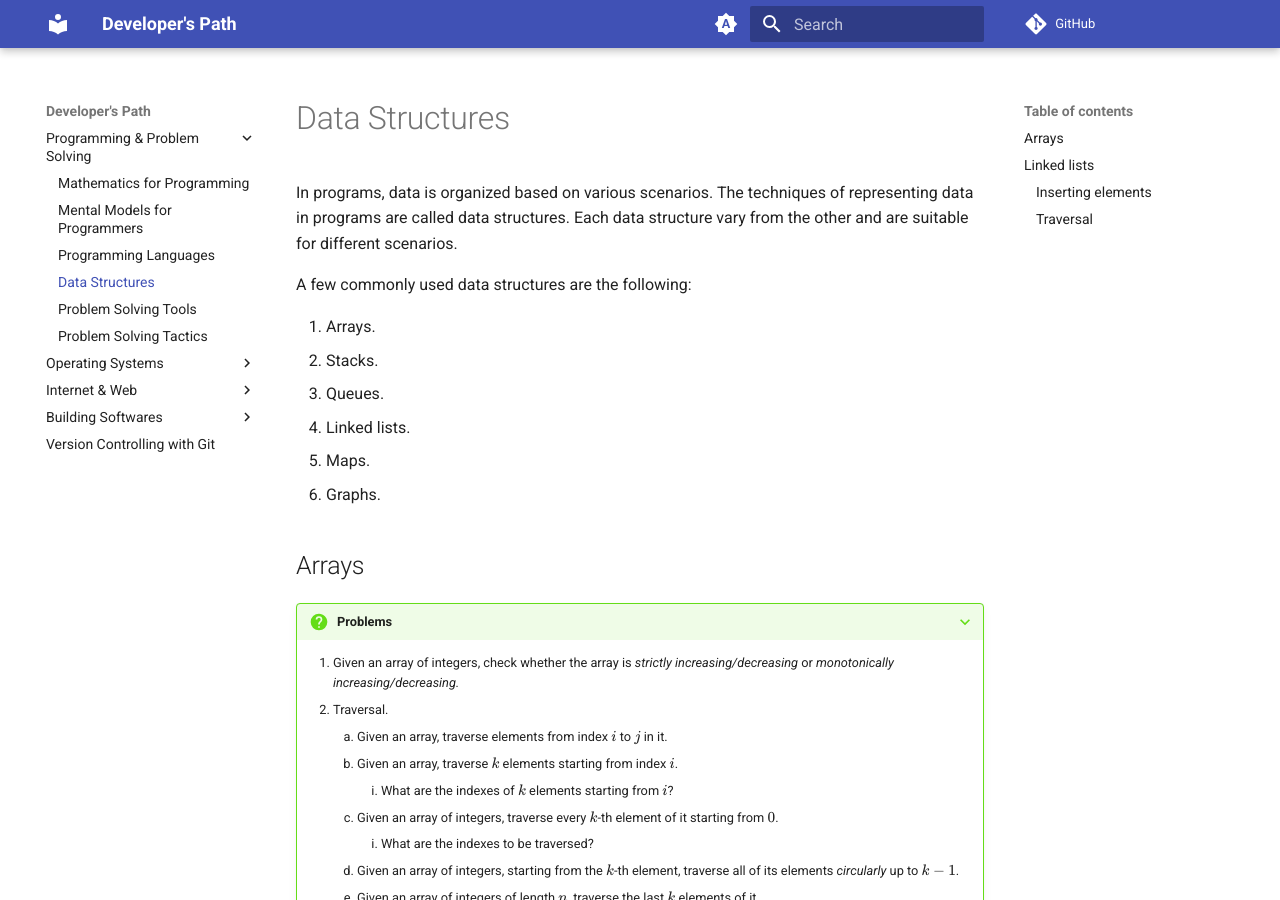
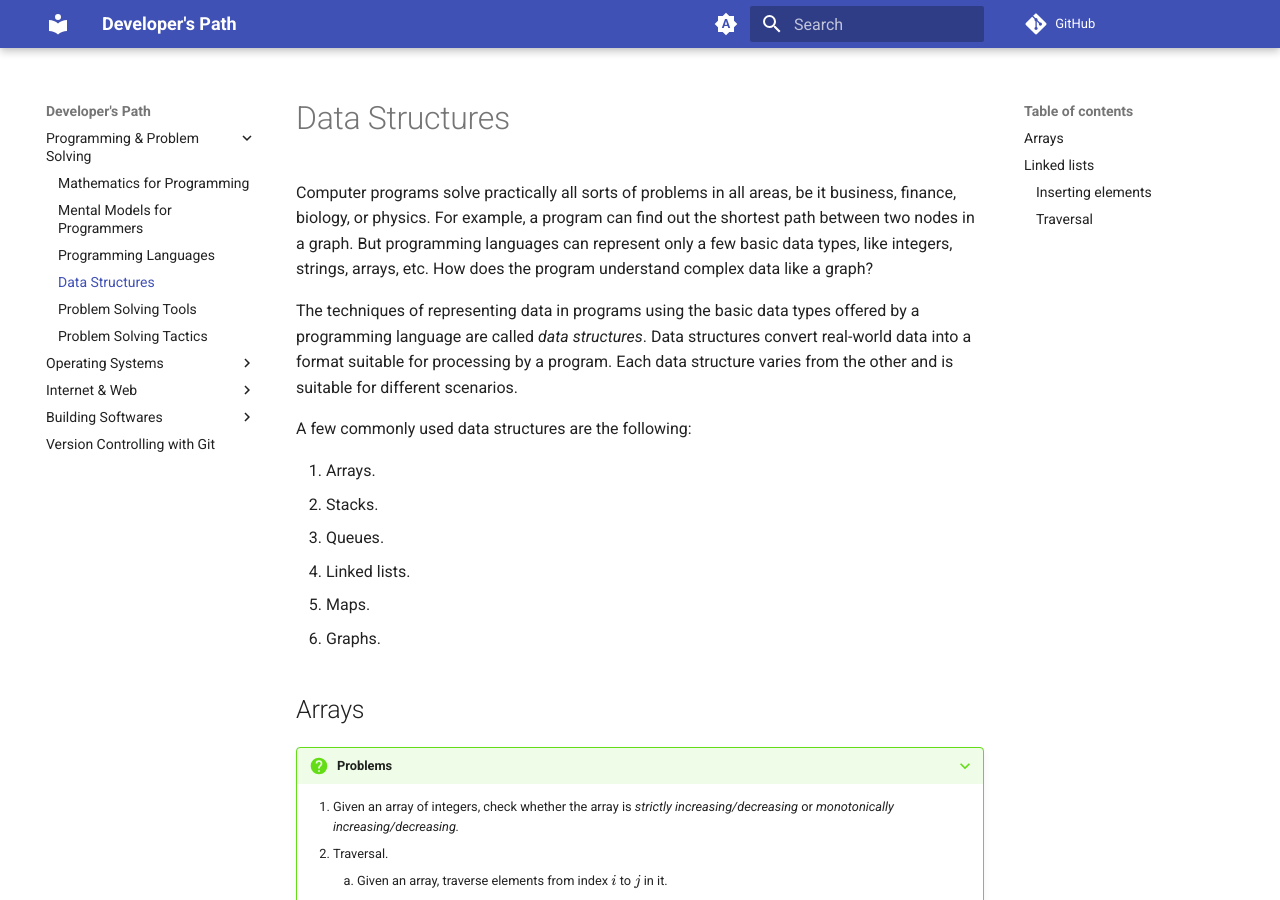
Before and after one commit to gharials/dev-path, an MkDocs documentation site: the page built from docs/programming/data-structures.md, in a window 1280 px wide and 900 px high. Built offline with MkDocs 1.6.1 and Material for MkDocs 9.7.7, drawn with Linux system fonts in a browser that asks for light colours; comment, search, counter and statistics services are not loaded.

Commit message:
'data-structures': extended introduction.

```diff
--- a/docs/programming/data-structures.md
+++ b/docs/programming/data-structures.md
@@ -1,4 +1,6 @@
-In programs, data is organized based on various scenarios. The techniques of representing data in programs are called data structures. Each data structure vary from the other and are suitable for different scenarios.
+Computer programs solve practically all sorts of problems in all areas, be it business, finance, biology, or physics. For example, a program can find out the shortest path between two nodes in a graph. But programming languages can represent only a few basic data types, like integers, strings, arrays, etc. How does the program understand complex data like a graph?
+
+The techniques of representing data in programs using the basic data types offered by a programming language are called _data structures_. Data structures convert real-world data into a format suitable for processing by a program. Each data structure varies from the other and is suitable for different scenarios.
 
 A few commonly used data structures are the following:
 
```
